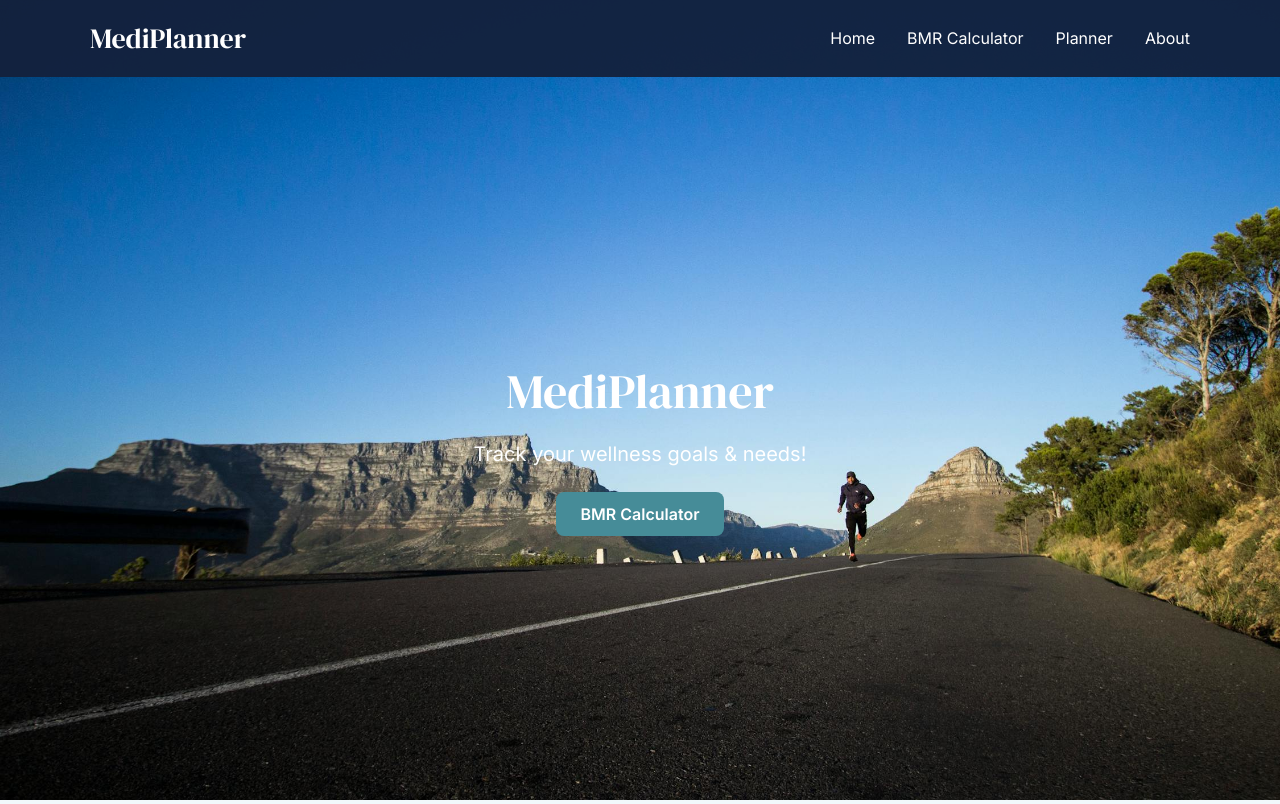
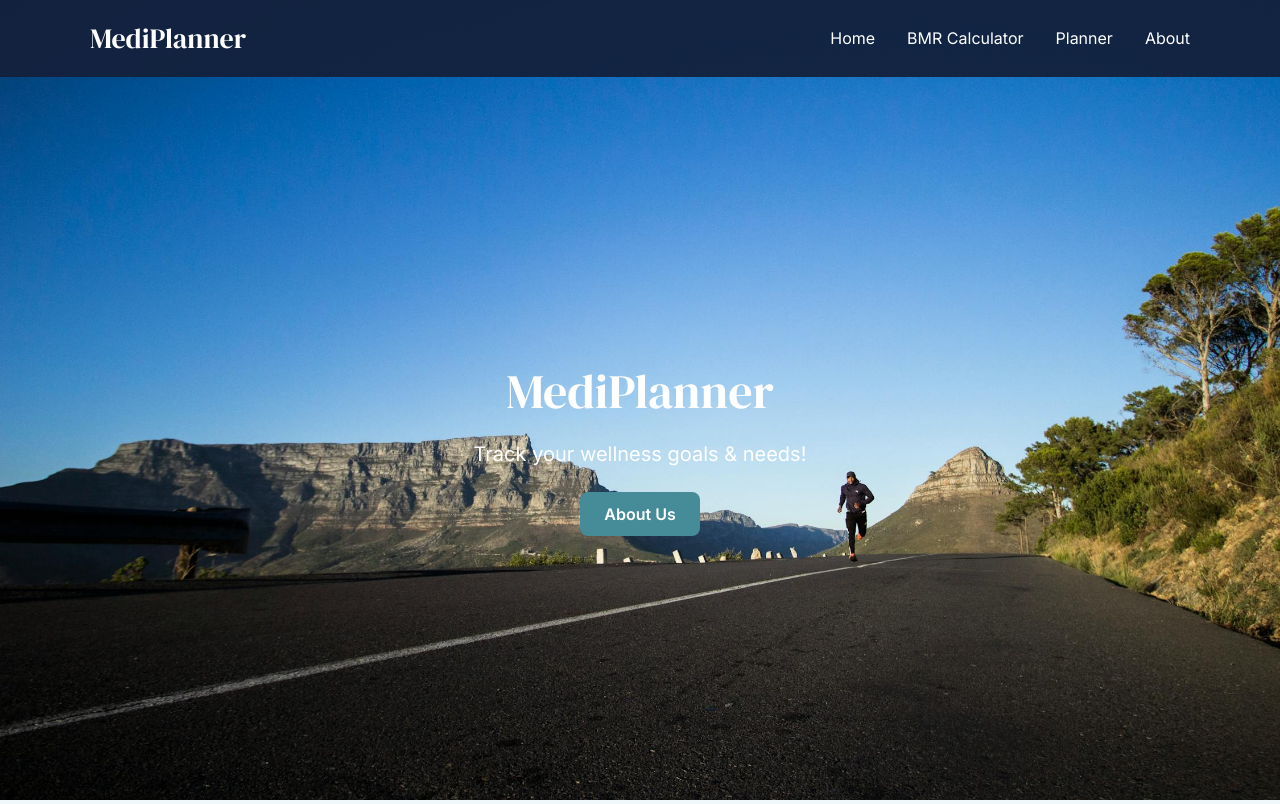
Before and after one commit to nateedralin/MediPlanner, a Flask app: page / in a window 1280 px wide. Shown: the top 804 px of the page. Run offline with Flask 3, Linux system fonts and the light colour scheme.

Commit message:
Update index.html

```diff
--- a/templates/index.html
+++ b/templates/index.html
@@ -26,7 +26,7 @@
     <div class="hero-content">
       <h1>MediPlanner</h1>
       <p>Track your wellness goals & needs!</p>
-      <a href="/bmr" class="btn">BMR Calculator</a>
+      <a href="#about" class="btn">About Us</a>
     </div>
   </header>
 
```
